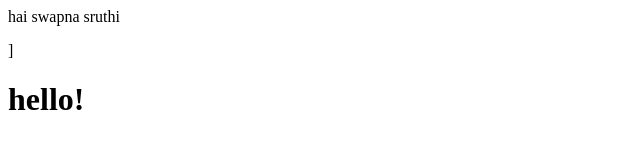
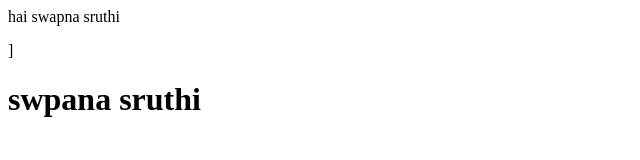
Before and after one commit to Swapnasruthi/Localrepo, a plain HTML site: page index.html in a window 1280 px wide. Shown: the whole page, without its empty margins (0-640 px from the left). Drawn offline with Linux system fonts and the light colour scheme.

Commit message:
some change

```diff
--- a/index.html
+++ b/index.html
@@ -1,2 +1,2 @@
 <p>hai swapna sruthi</p>]
-<h1>hello!</h1>
+<h1>swpana sruthi</h1>
```
